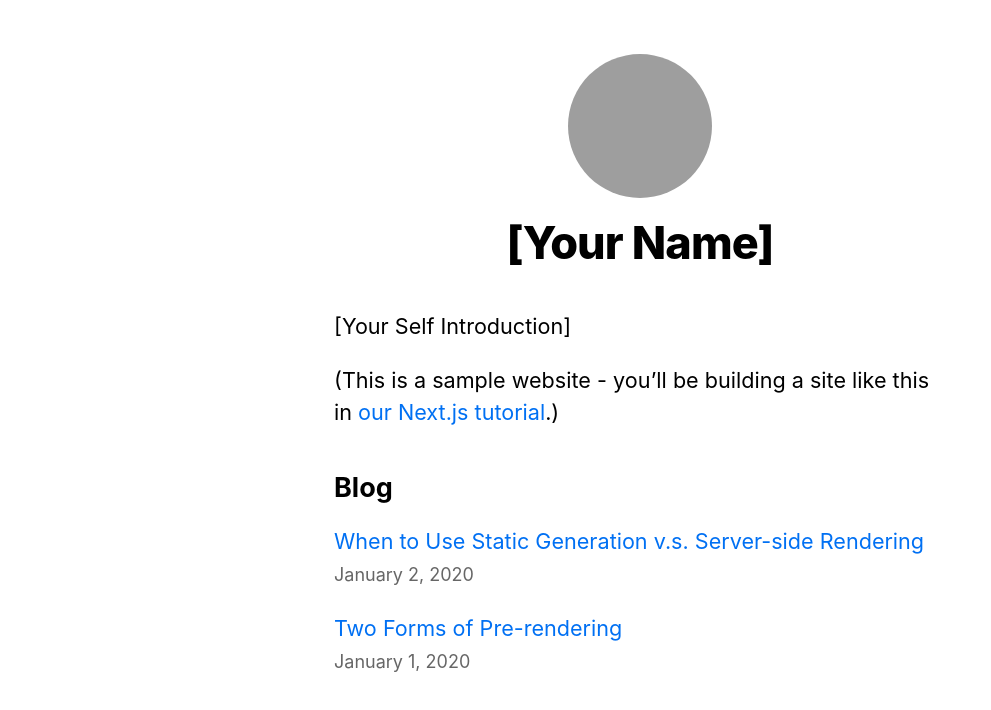
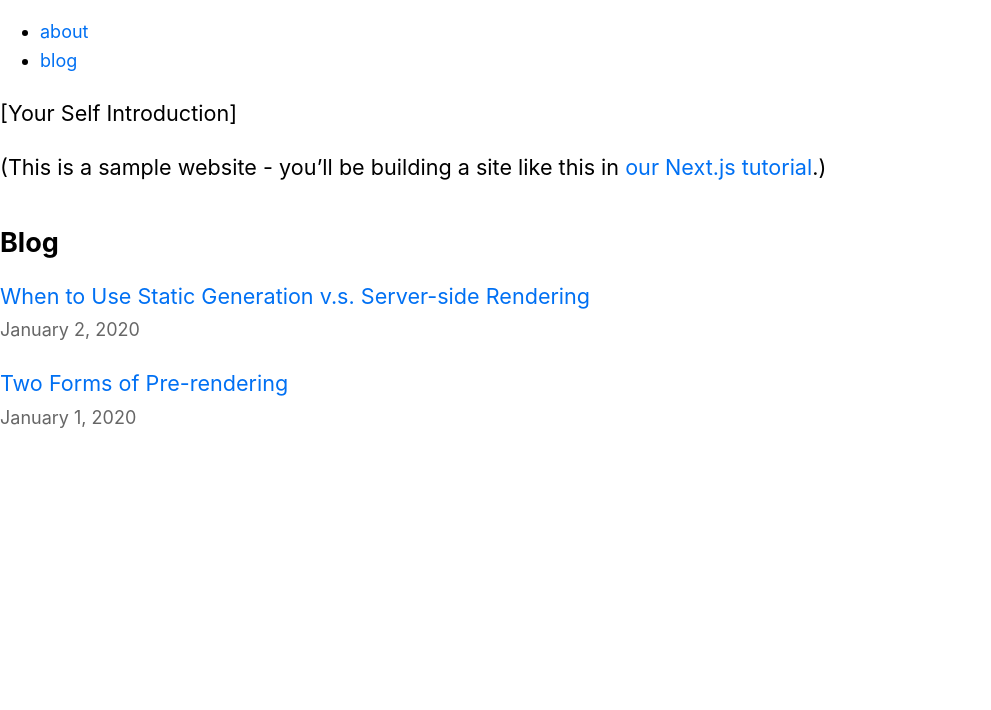
Before and after one commit to wutali/nextjs-netlify-blog-template, a Next.js app: page / in a window 1280 px wide. Shown: the top 710 px of the page, without its empty margins (0-991 px from the left). Built offline with nearby package versions, Linux system fonts and the light colour scheme; grey boxes are pictures that could not be loaded.

Commit message:
Clean up components

```diff
--- /dev/null
+++ b/components/Layout.tsx
@@ -0,0 +1,30 @@
+import Head from "next/head";
+import Navigation from "./Navigation";
+
+type Props = {
+  children: React.ReactNode;
+};
+export default function Layout({ children }: Props) {
+  return (
+    <div>
+      <Head>
+        <meta charSet="utf-8" />
+        <title></title>
+        <meta name="description" content="" />
+        <meta name="viewport" content="width=device-width, initial-scale=1" />
+
+        <meta property="og:title" content="" />
+        <meta property="og:type" content="" />
+        <meta property="og:url" content="" />
+        <meta property="og:image" content="" />
+
+        <link rel="manifest" href="site.webmanifest" />
+        <link rel="apple-touch-icon" href="icon.png" />
+
+        <meta name="theme-color" content="#fafafa" />
+      </Head>
+      <Navigation />
+      <main>{children}</main>
+    </div>
+  );
+}
--- /dev/null
+++ b/components/Navigation.tsx
@@ -0,0 +1,20 @@
+import Link from "next/link";
+
+export default function Navigation() {
+  return (
+    <nav>
+      <ul>
+        <li>
+          <Link href="/">
+            <a>about</a>
+          </Link>
+        </li>
+        <li>
+          <Link href="/posts">
+            <a>blog</a>
+          </Link>
+        </li>
+      </ul>
+    </nav>
+  );
+}
--- a/components/layout.module.css
+++ /dev/null
@@ -1,25 +0,0 @@
-.container {
-  max-width: 36rem;
-  padding: 0 1rem;
-  margin: 3rem auto 6rem;
-}
-
-.header {
-  display: flex;
-  flex-direction: column;
-  align-items: center;
-}
-
-.headerImage {
-  width: 6rem;
-  height: 6rem;
-}
-
-.headerHomeImage {
-  width: 8rem;
-  height: 8rem;
-}
-
-.backToHome {
-  margin: 3rem 0 0;
-}
--- a/components/layout.tsx
+++ /dev/null
@@ -1,72 +0,0 @@
-import Head from 'next/head'
-import styles from './layout.module.css'
-import utilStyles from '../styles/utils.module.css'
-import Link from 'next/link'
-
-const name = '[Your Name]'
-export const siteTitle = 'Next.js Sample Website'
-
-export default function Layout({
-  children,
-  home
-}: {
-  children: React.ReactNode
-  home?: boolean
-}) {
-  return (
-    <div className={styles.container}>
-      <Head>
-        <link rel="icon" href="/favicon.ico" />
-        <meta
-          name="description"
-          content="Learn how to build a personal website using Next.js"
-        />
-        <meta
-          property="og:image"
-          content={`https://og-image.now.sh/${encodeURI(
-            siteTitle
-          )}.png?theme=light&md=0&fontSize=75px&images=https%3A%2F%2Fassets.zeit.co%2Fimage%2Fupload%2Ffront%2Fassets%2Fdesign%2Fnextjs-black-logo.svg`}
-        />
-        <meta name="og:title" content={siteTitle} />
-        <meta name="twitter:card" content="summary_large_image" />
-      </Head>
-      <header className={styles.header}>
-        {home ? (
-          <>
-            <img
-              src="/images/profile.jpg"
-              className={`${styles.headerHomeImage} ${utilStyles.borderCircle}`}
-              alt={name}
-            />
-            <h1 className={utilStyles.heading2Xl}>{name}</h1>
-          </>
-        ) : (
-          <>
-            <Link href="/">
-              <a>
-                <img
-                  src="/images/profile.jpg"
-                  className={`${styles.headerImage} ${utilStyles.borderCircle}`}
-                  alt={name}
-                />
-              </a>
-            </Link>
-            <h2 className={utilStyles.headingLg}>
-              <Link href="/">
-                <a className={utilStyles.colorInherit}>{name}</a>
-              </Link>
-            </h2>
-          </>
-        )}
-      </header>
-      <main>{children}</main>
-      {!home && (
-        <div className={styles.backToHome}>
-          <Link href="/">
-            <a>← Back to home</a>
-          </Link>
-        </div>
-      )}
-    </div>
-  )
-}
```
Also changed, not shown: components/Date.tsx (renamed from components/date.tsx).
